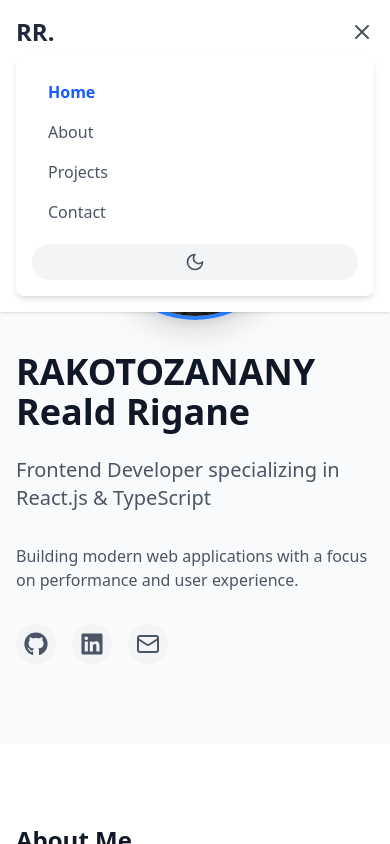
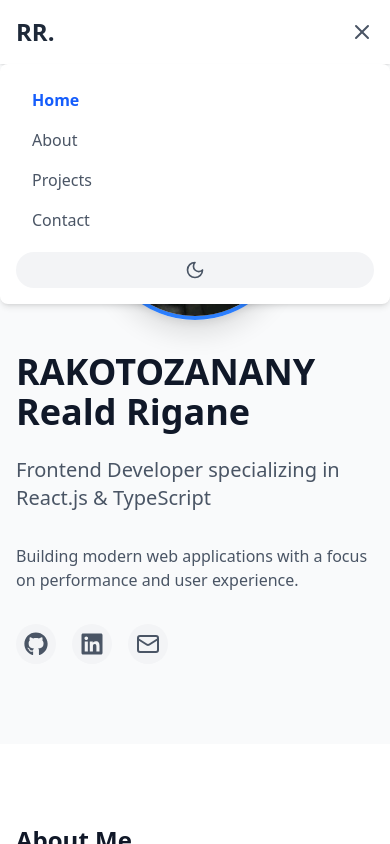
Before and after one commit to Rigane-YO/portfolio, a React (Vite) app: page / in a window 390 px wide. Both pictures are taken after a click on the button 362 px from the left and 32 px from the top of the page. Shown: the top 844 px of the page. Built offline with nearby package versions, Linux system fonts and the light colour scheme.

Commit message:
ajoute de profil

```diff
--- a/src/component/Home.tsx
+++ b/src/component/Home.tsx
@@ -15,15 +15,24 @@ function Home() {
       {/* Navigation */}
       <Navigation />
 
+      <div id="home">
         {/* Hero Section */}
         <HeroSection />
+      </div>
 
+      <div id='about'>
         {/* About section  */}
         <About />
-      {/* Current Project */}
+      </div>
+
+      <div id='projects'>
+        {/* Project section  */}
         <Project />
-      {/* Footer */}
+      </div>
+      <div id='contact'>
         <Footer />
+      </div>
+
     </div>
   );
 }
--- a/src/page/heroSection/HeroSection.tsx
+++ b/src/page/heroSection/HeroSection.tsx
@@ -1,7 +1,7 @@
 import { useTheme } from '../../component/ThemeContext';
 import { Mail } from 'lucide-react';
 import { FaGithub, FaLinkedin } from 'react-icons/fa';
-import Profil from '../../assets/profil.png'; // Import correct
+import Profil from '../../assets/profil.png';
 
 const HeroSection = () => {
     const { isDark } = useTheme();
--- a/src/page/navigation/Navigation.tsx
+++ b/src/page/navigation/Navigation.tsx
@@ -1,12 +1,25 @@
 import { Sun, Moon, Menu, X } from 'lucide-react';
 import { useTheme } from '../../component/ThemeContext';
-import { useState } from 'react';
+import { useState, useEffect } from 'react';
 import { motion, AnimatePresence } from 'framer-motion';
 
 const Navigation = () => {
     const { isDark, toggleTheme } = useTheme();
     const [activeSection, setActiveSection] = useState('home');
     const [isMenuOpen, setIsMenuOpen] = useState(false);
+
+    useEffect(() => {
+        document.documentElement.classList.toggle('dark', isDark);
+    }, [isDark]);
+
+    const handleScroll = (sectionId: string) => {
+        const section = document.getElementById(sectionId);
+        if (section) {
+            section.scrollIntoView({ behavior: 'smooth' });
+        }
+    };
+
+    const menuItems = ['Home', 'About', 'Projects', 'Contact'];
 
     return (
         <nav className={`fixed w-full ${isDark ? 'bg-gray-800' : 'bg-white'} shadow-sm z-50 transition-colors duration-200`}>
@@ -17,10 +30,13 @@ const Navigation = () => {
 
                     {/* Menu Desktop */}
                     <div className="hidden md:flex items-center space-x-6">
-                        {['Home', 'About', 'Projects', 'Contact'].map((item) => (
+                        {menuItems.map((item) => (
                             <button
                                 key={item}
-                                onClick={() => setActiveSection(item.toLowerCase())}
+                                onClick={() => {
+                                    setActiveSection(item.toLowerCase());
+                                    handleScroll(item.toLowerCase());
+                                }}
                                 className={`${activeSection === item.toLowerCase()
                                     ? 'text-blue-600'
                                     : isDark ? 'text-gray-300 hover:text-blue-400' : 'text-gray-600 hover:text-blue-600'
@@ -54,13 +70,14 @@ const Navigation = () => {
                             animate={{ opacity: 1, y: 0 }}
                             exit={{ opacity: 0, y: -20 }}
                             transition={{ duration: 0.3, ease: 'easeInOut' }}
-                            className="md:hidden bg-white dark:bg-gray-800 shadow-md mt-2 rounded-lg p-4"
+                            className="absolute left-0 top-16 w-full bg-white dark:bg-gray-800 shadow-md rounded-lg p-4 md:hidden"
                         >
-                            {['Home', 'About', 'Projects', 'Contact'].map((item, index) => (
+                            {menuItems.map((item, index) => (
                                 <motion.button
                                     key={item}
                                     onClick={() => {
                                         setActiveSection(item.toLowerCase());
+                                        handleScroll(item.toLowerCase());
                                         setIsMenuOpen(false); // Ferme le menu après un clic
                                     }}
                                     initial={{ opacity: 0, x: -20 }}
```
Lines whose indentation alone changed are shown as unchanged.
